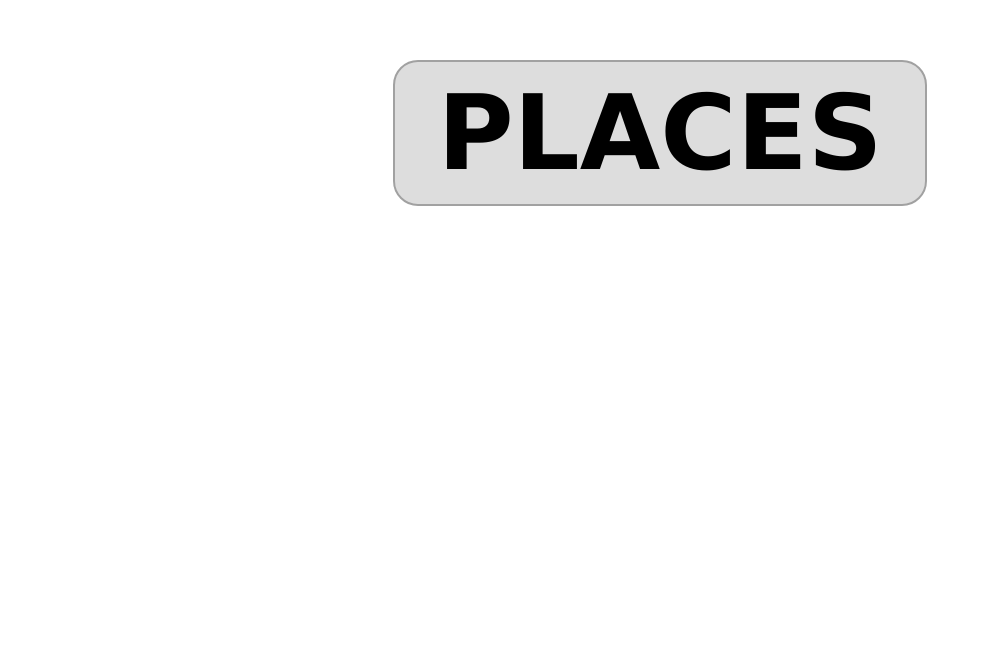
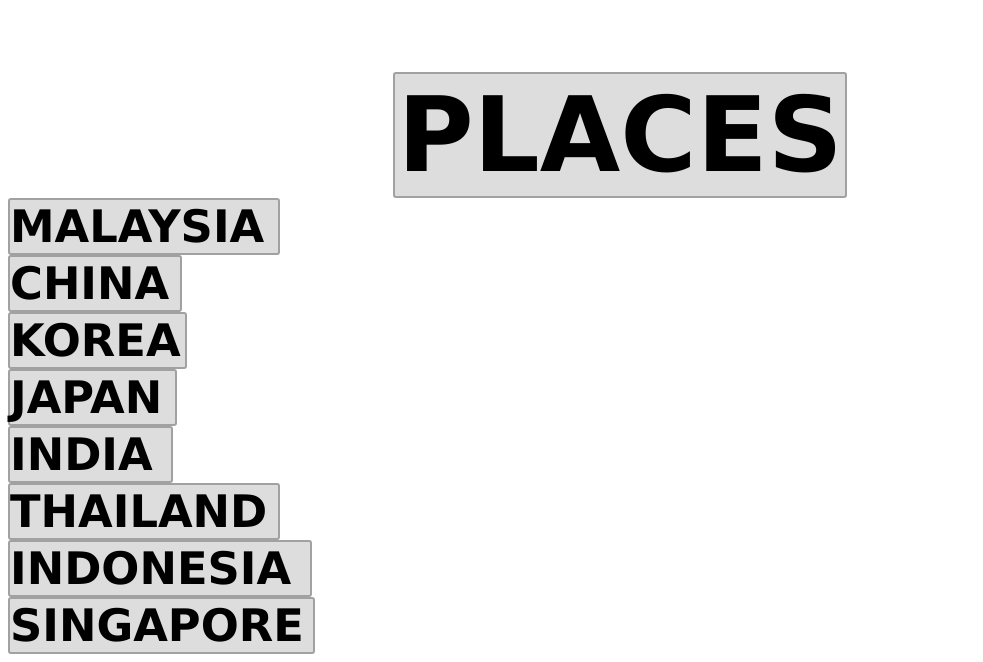
Before and after one commit to misterpy/front-page, a plain HTML site: page index.html in a window 1280 px wide. Shown: the part 237-899 px from the top of the page, without its empty margins (0-983 px from the left). Before the commit the page ends 800 px from the top, so only its background shows below. Drawn offline with Linux system fonts and the light colour scheme.

Commit message:
Added element for first page
Added the clickable element on first page. No new function created yet.

```diff
--- a/index.html
+++ b/index.html
@@ -4,10 +4,18 @@
 <meta http-equiv="Content-Type" content="text/html; charset=utf-8">
 <link rel="stylesheet" type="text/css" href="mystyle.css">
 <script src="jquery.js"></script>
+<script src="position.js"></script>
 <title>Image with a note</title>
 </head>
 <body>
-	<h1><div>PLACES</div></h1>
-	<script src="position.js"></script>
+	<div class="main-places"><h1>PLACES</h1></div>
+	<div class="main-malaysia"><h2>MALAYSIA</h2></div>
+	<div class="main-china"><h2>CHINA</h2></div>
+	<div class="main-korea"><h2>KOREA</h2></div>
+	<div class="main-japan"><h2>JAPAN</h2></div>
+	<div class="main-india"><h2>INDIA</h2></div>
+	<div class="main-thailand"><h2>THAILAND</h2></div>
+	<div class="main-indonesia"><h2>INDONESIA</h2></div>
+	<div class="main-singapore"><h2>SINGAPORE</h2></div>
 </body>
 </html>
--- a/mystyle.css
+++ b/mystyle.css
@@ -1,13 +1,83 @@
 h1 {
 	font-family:"Verdana", serif;
 	font-size:6.5em;
+	margin:0;
 }
 
-div
+h2 {
+	font-family:"Verdana", serif;
+	font-size:2.8em;
+	margin:0;
+}
+
+.main-places
 {
 	border:2px solid #a1a1a1;
-	padding:10px 40px;
 	background:#dddddd;
 	width:450px;
-	border-radius:25px;
+	border-radius: 3px;
 }
+
+.main-malaysia
+{
+	border:2px solid #a1a1a1;
+	background:#dddddd;
+	width:268px;
+	border-radius: 3px;
+}
+
+.main-china
+{
+	border:2px solid #a1a1a1;
+	background:#dddddd;
+	width:170px;
+	border-radius: 3px;
+}
+
+.main-korea
+{
+	border:2px solid #a1a1a1;
+	background:#dddddd;
+	width:175px;
+	border-radius: 3px;
+}
+
+.main-japan
+{
+	border:2px solid #a1a1a1;
+	background:#dddddd;
+	width:165px;
+	border-radius: 3px;
+}
+
+.main-india
+{
+	border:2px solid #a1a1a1;
+	background:#dddddd;
+	width:161px;
+	border-radius: 3px;
+}
+
+.main-thailand
+{
+	border:2px solid #a1a1a1;
+	background:#dddddd;
+	width:268px;
+	border-radius: 3px;
+}
+
+.main-indonesia
+{
+	border:2px solid #a1a1a1;
+	background:#dddddd;
+	width:300px;
+	border-radius: 3px;
+}
+
+.main-singapore
+{
+	border:2px solid #a1a1a1;
+	background:#dddddd;
+	width:303px;
+	border-radius: 3px;
+}
--- a/position.js
+++ b/position.js
@@ -1,13 +1,14 @@
+//set the .main-places in the middle of the page
 	$(document).ready(function(){
-		$('h1').css({'width':'100%', 'text-align':'center'});
-		var h1 = $('h1').height();
-		var h = h1/2;
-		var w1 = $(window).height();
-		var w = w1/2;
+		$('.main-places').css({'text-align':'center'});
+		var h = ($('.main-places').height())/2;
+		var w = ($(window).height())/2;
 		var m = w - h;
-    	$('h1').css({'margin-top': m - 30 + 'px'});
+    	$('.main-places').css({'margin-top': m - 30 + 'px'});
     	var divw1 = $(window).width();
-    	var divw2 = $('div').width();
+    	var divw2 = $('.main-places').width();
     	var divw = divw1/2 - divw2/2 - 30;
-    	$('div').css({'margin-left' : divw + 'px'});
+    	$('.main-places').css({'margin-left' : divw + 'px'});
 	});
+
+//set the .main-<country> around the .main-places
```
